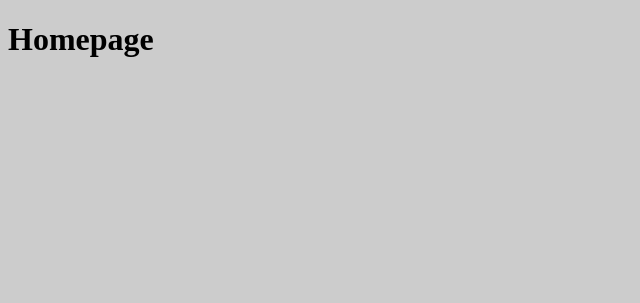
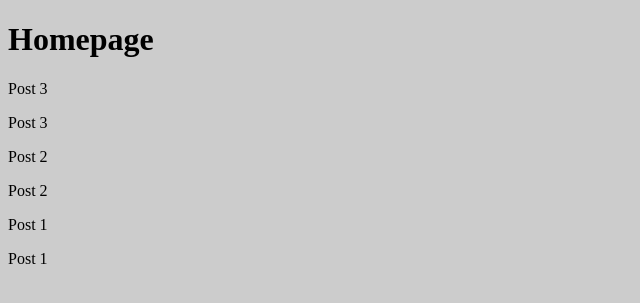
Before and after one commit to AllanPettigrew/allanpettigrew.design, a Jekyll site: the page built from index.md, in a window 1280 px wide. Shown: the top 303 px of the page, without its empty margins (0-640 px from the left). Built offline with Jekyll 4.4.1, drawn with Linux system fonts in a browser that asks for light colours; part of the change alters nothing that is shown.

Commit message:
Update home.html

```diff
--- a/_layouts/home.html
+++ b/_layouts/home.html
@@ -5,3 +5,11 @@ layout: default
 <h1>Homepage</h1>
 
   {{ content }}
+
+{%- for post in site.posts -%}
+
+{{ post.title }}
+
+{{ post.content }}
+
+{%- endfor -%}
```
